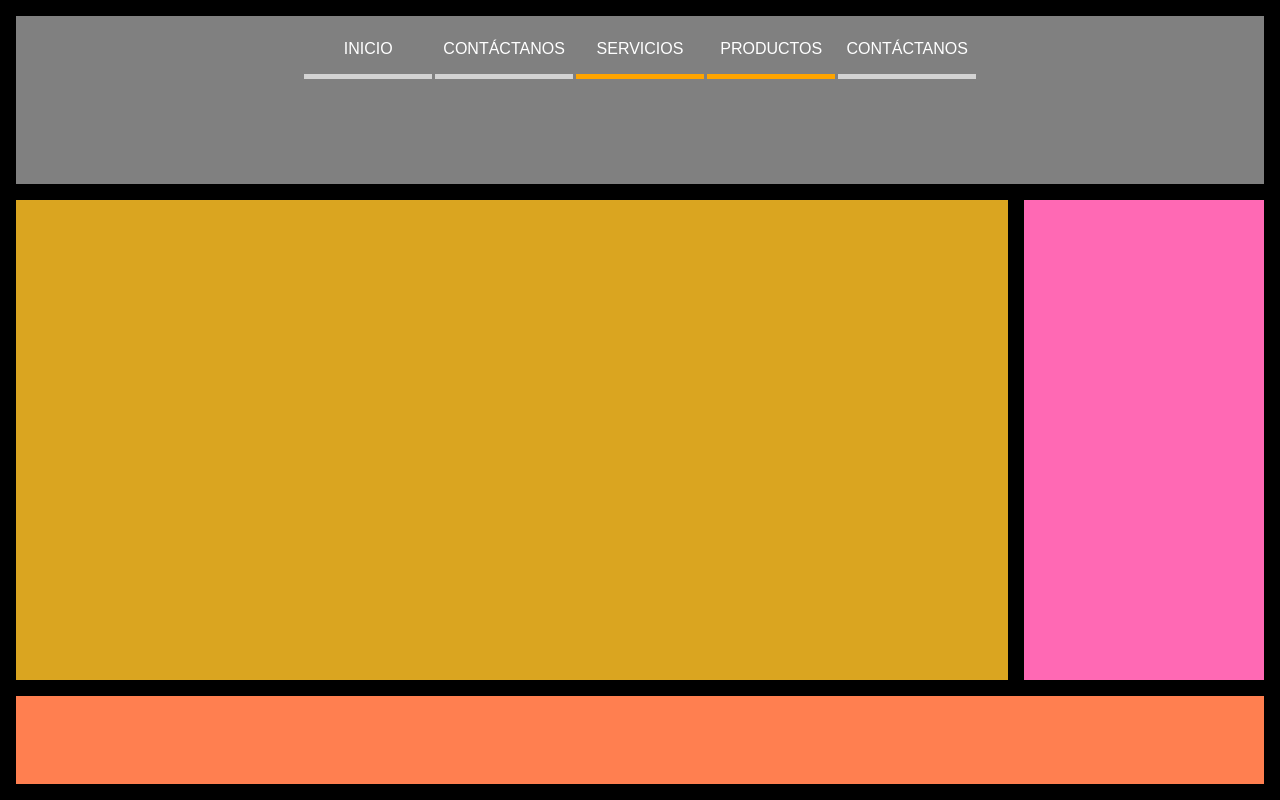
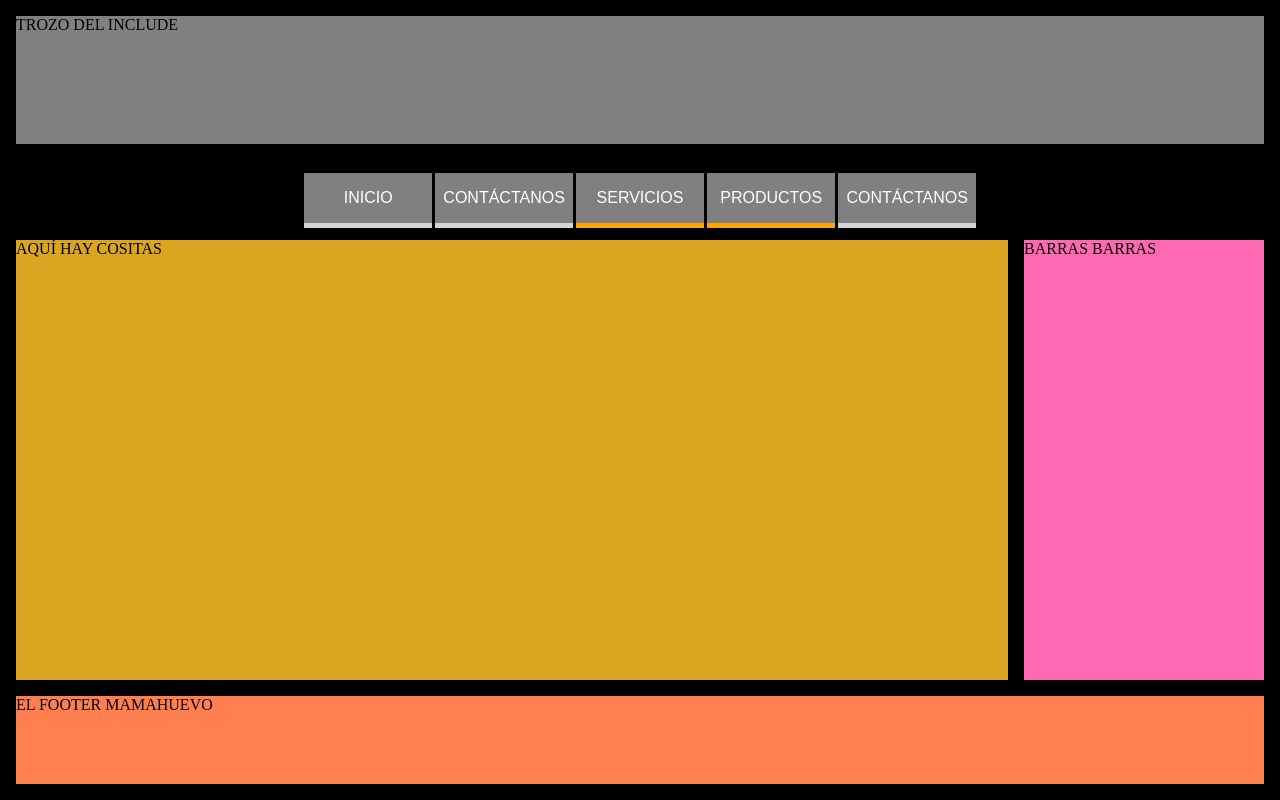
Before and after one commit to andogoiko/DIWuno, a website built with Parcel: page index.html in a window 1280 px wide. Built offline with nearby package versions, Linux system fonts and the light colour scheme.

Commit message:
extends y include

```diff
--- a/index.html
+++ b/index.html
@@ -2,11 +2,14 @@
 <html lang="es">
 <head>
     <meta charset="UTF-8">
-    <title>Document</title>
+    <title>TITLE</title>
     <link rel="stylesheet" href="styles/main.sass">
 </head>
 <body>
     <header>
+        <block name="header"><include src="./partial/header.html"></include></block>
+    </header>
+
     <nav class="menu" role='navigation'>
         <ol>
             <li class="menu-item"><a href="#0">Inicio</a></li>
@@ -29,16 +32,15 @@
             <li class="menu-item"><a href="#0">Contáctanos</a></li>
         </ol>
     </nav>
-    </header>
 
     <section>
-
+        <block name="content"><include src="./partial/content.html"></include></block>
     </section>
     <aside>
-
+        <block name="sidebar"><include src="./partial/sidebar.html"></include></block>
     </aside>
     <footer>
-
+        <block name="footer"><include src="./partial/footer.html"></include></block>
     </footer>
 </body>
 </html>
--- /dev/null
+++ b/partial/content.html
@@ -0,0 +1 @@
+AQUÍ HAY COSITAS
--- /dev/null
+++ b/partial/footer.html
@@ -0,0 +1 @@
+EL FOOTER MAMAHUEVO
--- /dev/null
+++ b/partial/header.html
@@ -0,0 +1 @@
+TROZO DEL INCLUDE
--- /dev/null
+++ b/partial/sidebar.html
@@ -0,0 +1 @@
+BARRAS BARRAS
--- a/styles/main.sass
+++ b/styles/main.sass
@@ -10,17 +10,22 @@ body
   header
     background-color: gray
     margin: 1rem
-    height: calc(25% - 2 * 1rem)
+    height: calc(20% - 2 * 1rem)
+    width: calc(100% - 2 * 1rem)
+
+  nav
+    margin: 0 1rem
+    height: 10%
     width: calc(100% - 2 * 1rem)
 
   section
     background-color: goldenrod
     margin: 0 1rem //quita solo de los lados
-    height: 60%
+    height: 55%
     width: calc(80% - 2 * 1rem)
   aside
     background-color: hotpink
-    height: 60%
+    height: 55%
     // header y footer ya le dan de la vertical el margen
     width: calc(20% - 1rem) //al ser aside no se hace el x2 solo ajustas 1 lado
   footer
```
Also changed, not shown: form.html (added, +5 -0 lines), package.json (+5 -3 lines), 2 other files. Lines whose indentation alone changed are shown as unchanged.
